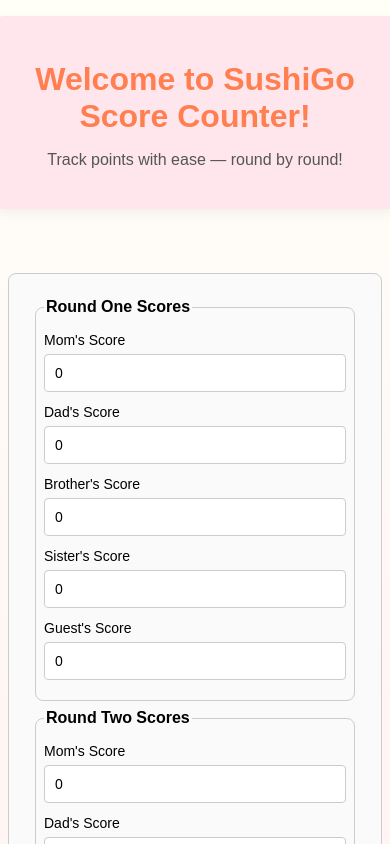
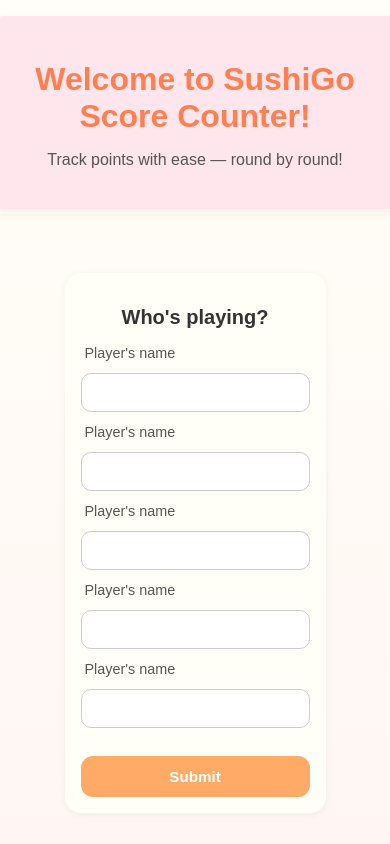
Before and after one commit to hanna-uler/score-counter-prj, a React (Vite) app: page / in a window 390 px wide. Shown: the top 844 px of the page. Built offline with nearby package versions, Linux system fonts and the light colour scheme.

Commit message:
add names submit form and css

```diff
--- a/src/components/App/App.jsx
+++ b/src/components/App/App.jsx
@@ -10,7 +10,64 @@
 import SimpleCounterForm from "../SimpleCounterForm/SimpleCounterForm";
 
 export default function App() {
+  const [players, setPlayers] = useState([
+    {
+      id: "player1",
+      name: "",
+      roundOne: 0,
+      roundTwo: 0,
+      roundThree: 0,
+      pudding: 0,
+      total: 0
+    },
 
+    {
+      id: "player2",
+      name: "",
+      roundOne: 0,
+      roundTwo: 0,
+      roundThree: 0,
+      pudding: 0,
+      total: 0
+    },
+    {
+      id: "player3",
+      name: "",
+      roundOne: 0,
+      roundTwo: 0,
+      roundThree: 0,
+      pudding: 0,
+      total: 0
+    },
+    {
+      id: "player4",
+      name: "",
+      roundOne: 0,
+      roundTwo: 0,
+      roundThree: 0,
+      pudding: 0,
+      total: 0
+    },
+    {
+      id: "player5",
+      name: "",
+      roundOne: 0,
+      roundTwo: 0,
+      roundThree: 0,
+      pudding: 0,
+      total: 0
+    }]);
+
+  const onNamesSubmit = (player1name, player2name, player3name, player4name, player5name) => {
+    setPlayers(([player1, player2, player3, player4, player5]) => {
+      player1.name = player1name;
+      player2.name = player2name;
+      player3.name = player3name;
+      player4.name = player4name;
+      player5.name = player5name;
+    })
+    // console.log(players);
+  }
   const [scores, setScores] = useState({
     mom: 0,
     dad: 0,
@@ -32,12 +89,13 @@
   }
   return (
     <div className={css.container}>
-      <Header/>
+      <Header />
+      <PlayersNamesForm onNamesSubmit={onNamesSubmit}/>
       <SimpleCounterForm onSubmit={handleGameSummary} />
       <Winner player1={scores.mom} player2={scores.dad} player3={scores.bro} player4={scores.sis} player5={scores.guest} />
     </div>
 
-  )
+)
 
 }
 
--- a/src/components/PlayersNamesForm/PlayersNamesForm.jsx
+++ b/src/components/PlayersNamesForm/PlayersNamesForm.jsx
@@ -1,49 +1,96 @@
 import Button from "../Button/Button"
 import { useId } from "react";
 import css from "./PlayersNamesForm.module.css"
+import { Formik, Form, Field } from "formik";
 
+const namesObj = {
+    player1name: "",
+    player2name: "",
+    player3name: "",
+    player4name: "",
+    player5name: "",
+}
 export default function PlayersNamesForm({ onNamesSubmit }) {
-    const name1Id = useId();
-    const name2Id = useId();
-    const name3Id = useId();
-    const name4Id = useId();
-    const name5Id = useId();
-
-    const handleSubmit = (evt) => {
-        evt.preventDefault();
-        // console.log(evt);
-        const form = evt.target;
-        const { name1, name2, name3, name4, name5 } = form.elements;
-        onNamesSubmit({
-            name1: name1.value,
-            name2: name2.value,
-            name3: name3.value,
-            name4: name4.value,
-            name5: name5.value,
-        });
-        // console.log(form);
-        // console.log(name1);
-        // console.log(name1.value);
-        form.reset;
+    const gameId = useId();
+    const handleSubmit = (values, actions) => {
+        const player1name = values.player1name;
+        const player2name = values.player2name;
+        const player3name = values.player3name;
+        const player4name = values.player4name;
+        const player5name = values.player5name;
+        onNamesSubmit(player1name, player2name, player3name, player4name, player5name);
+        actions.resetForm()
     }
     return (
-        <form className={css.form} onSubmit={handleSubmit}>
-            <label htmlFor={name1Id}>First player name:</label>
-            <input type="text" name="name1" id={name1Id} />
+        <div className={css.container}>
+            <h2 className={css.title}>Who's playing?</h2>
+            <Formik initialValues={namesObj} onSubmit={handleSubmit}>
+            <Form className={css.form}>
+                <label className={css.label} htmlFor={`${ gameId }-plr1`}>Player's name</label>
+                <Field className={css.input} type="text" name="player1name" id={`${ gameId }-plr1`} />
+                <label className={css.label} htmlFor={`${ gameId }-plr2`}>Player's name</label>
+                <Field className={css.input} type="text" name="player2name" id={`${ gameId }-plr2`} />
+                <label className={css.label} htmlFor={`${ gameId }-plr3`}>Player's name</label>
+                <Field className={css.input} type="text" name="player3name" id={`${ gameId }-plr3`} />
+                <label className={css.label} htmlFor={`${ gameId }-plr4`}>Player's name</label>
+                <Field className={css.input} type="text" name="player4name" id={`${ gameId }-plr4`} />
+                <label className={css.label} htmlFor={`${ gameId }-plr5`}>Player's name</label>
+                <Field className={css.input} type="text" name="player5name" id={`${gameId}-plr5`} />
+                <button className={css.btn} type="submit">Submit</button>
+            </Form>
+            </Formik>
 
-            <label htmlFor={name2Id}>Second player name:</label>
-            <input type="text" name="name2" id={name2Id}/>
+            </div>
+    )
+}
 
-            <label htmlFor={name3Id}>Third player name:</label>
-            <input type="text" name="name3" id={name3Id}/>
+// Prev version
+// import Button from "../Button/Button"
+// import { useId } from "react";
+// import css from "./PlayersNamesForm.module.css"
 
-            <label htmlFor={name4Id}>Forth player name:</label>
-            <input type="text" name="name4" id={name4Id}/>
+// export default function PlayersNamesForm({ onNamesSubmit }) {
+//     const name1Id = useId();
+//     const name2Id = useId();
+//     const name3Id = useId();
+//     const name4Id = useId();
+//     const name5Id = useId();
 
-            <label htmlFor={name5Id}>Fifth player name:</label>
-            <input type="text" name="name5" id={name5Id}/>
+//     const handleSubmit = (evt) => {
+//         evt.preventDefault();
+//         // console.log(evt);
+//         const form = evt.target;
+//         const { name1, name2, name3, name4, name5 } = form.elements;
+//         onNamesSubmit({
+//             name1: name1.value,
+//             name2: name2.value,
+//             name3: name3.value,
+//             name4: name4.value,
+//             name5: name5.value,
+//         });
+//         // console.log(form);
+//         // console.log(name1);
+//         // console.log(name1.value);
+//         form.reset;
+//     }
+//     return (
+//         <form className={css.form} onSubmit={handleSubmit}>
+//             <label htmlFor={name1Id}>First player name:</label>
+//             <input type="text" name="name1" id={name1Id} />
 
-            <Button className={css.btn} btnType="submit" btnText="Submit"/>
-    </form>
-  );
-}
+//             <label htmlFor={name2Id}>Second player name:</label>
+//             <input type="text" name="name2" id={name2Id}/>
+
+//             <label htmlFor={name3Id}>Third player name:</label>
+//             <input type="text" name="name3" id={name3Id}/>
+
+//             <label htmlFor={name4Id}>Forth player name:</label>
+//             <input type="text" name="name4" id={name4Id}/>
+
+//             <label htmlFor={name5Id}>Fifth player name:</label>
+//             <input type="text" name="name5" id={name5Id}/>
+
+//             <Button className={css.btn} btnType="submit" btnText="Submit"/>
+//     </form>
+//   );
+// }
--- a/src/components/PlayersNamesForm/PlayersNamesForm.module.css
+++ b/src/components/PlayersNamesForm/PlayersNamesForm.module.css
@@ -1,7 +1,82 @@
+/* .form {
+  display: flex;
+  flex-direction: column;
+  margin-top: 40px;
+} */
+.container {
+  max-width: 500px;
+  margin: 0 auto;
+  padding: 20px;
+  background-color: #fffef7;
+  border-radius: 16px;
+  box-shadow: 0 2px 10px rgba(0, 0, 0, 0.05);
+}
+
+.title {
+  font-size: 1.5rem;
+  margin-bottom: 16px;
+  text-align: center;
+  color: #333;
+}
+
 .form {
   display: flex;
   flex-direction: column;
-  margin-top: 40px;
+  gap: 12px;
 }
+
+.label {
+  font-size: 0.9rem;
+  color: #555;
+  margin-left: 4px;
+}
+
+.input {
+  padding: 10px 14px;
+  border: 1px solid #ccc;
+  border-radius: 10px;
+  font-size: 1rem;
+  background-color: #fff;
+  transition: border-color 0.2s ease-in-out;
+}
+
+.input:focus {
+  outline: none;
+  border-color: #ffaa66;
+  box-shadow: 0 0 0 2px rgba(255, 170, 102, 0.2);
+}
+
 .btn {
+  margin-top: 16px;
+  padding: 12px;
+  font-size: 1rem;
+  font-weight: bold;
+  background-color: #ffaa66;
+  color: white;
+  border: none;
+  border-radius: 12px;
+  cursor: pointer;
+  transition: background-color 0.2s ease;
 }
+
+.btn:hover {
+  background-color: #ff9240;
+}
+
+@media (max-width: 480px) {
+  .container {
+    padding: 16px;
+  }
+
+  .title {
+    font-size: 1.25rem;
+  }
+
+  .input {
+    font-size: 0.95rem;
+  }
+
+  .btn {
+    font-size: 0.95rem;
+  }
+}
```
